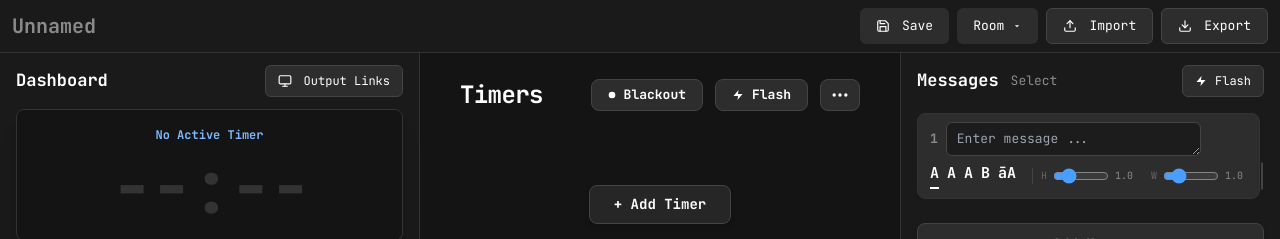
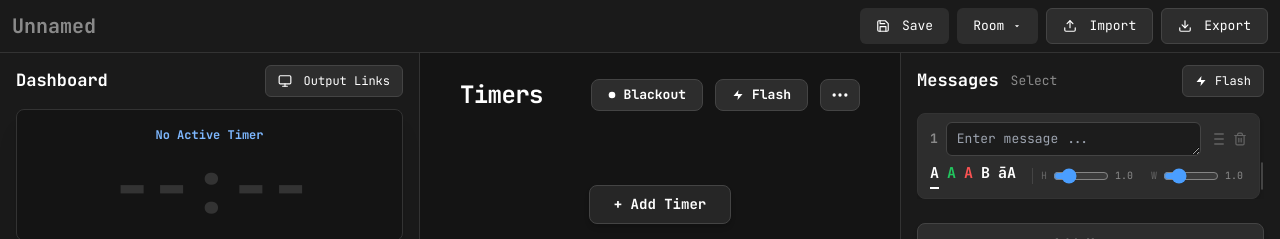
Before and after one commit to e1n7/stage-timer, a React (Vite) app: page / in a window 1280 px wide. Shown: the top 239 px of the page. Built offline with nearby package versions, Linux system fonts and the light colour scheme.

Commit message:
Messages: always-visible controls, red card on Show, active color highlight

```diff
--- a/src/App.tsx
+++ b/src/App.tsx
@@ -1627,8 +1627,11 @@ function App() {
           <div className="space-y-2 overflow-y-auto custom-scrollbar pr-1">{messages.map((msg, idx) => {
             const mFontH = getMessageFontSize(msg, 'fontHeight');
             const mFontW = getMessageFontSize(msg, 'fontWidth');
+            const isShown = messageShownId === msg.id;
+            const isMaximized = messageMaximizeId === msg.id;
+            const cardActive = isShown || isMaximized;
             return (
-            <div key={msg.id} className="group relative rounded-lg border border-[#333] bg-[#2d2d2d] px-3 py-2 shadow-md transition-opacity">
+            <div key={msg.id} className={`group relative rounded-lg px-3 py-2 shadow-md transition-colors ${cardActive ? 'bg-[#b02a2a] border border-[#c43c3c]' : 'border border-[#333] bg-[#2d2d2d]'}`}>
               {draggingMsgId === msg.id && <div className="absolute inset-0 z-20 rounded-lg bg-[#4a9eff]/10 pointer-events-none" />}
               {/* Whole card is the drag surface */}
               <div
@@ -1657,33 +1660,33 @@ function App() {
                       transformOrigin: 'left center'
                     }}
                   />
-                  {/* Drag grip + delete (visible on hover) */}
-                  <div className="flex items-center gap-1 opacity-0 group-hover:opacity-100 transition-opacity">
-                    <span className="px-1 text-[#555] hover:text-[#8a8a8a] cursor-grab active:cursor-grabbing" title="Drag to reorder">
+                  {/* Drag grip + delete (always visible) */}
+                  <div className="flex items-center gap-1">
+                    <span className={`px-1 cursor-grab active:cursor-grabbing ${cardActive ? 'text-white/70 hover:text-white' : 'text-[#555] hover:text-[#8a8a8a]'}`} title="Drag to reorder">
                       <svg width="12" height="14" viewBox="0 0 12 14" fill="currentColor"><rect x="1" y="1" width="10" height="2" rx="1"/><rect x="1" y="6" width="10" height="2" rx="1"/><rect x="1" y="11" width="10" height="2" rx="1"/></svg>
                     </span>
                     <button
                       type="button"
                       onClick={() => deleteMessage(msg.id)}
-                      className="flex items-center justify-center text-[#666] hover:text-[#fa5252]"
+                      className={`flex items-center justify-center ${cardActive ? 'text-white/70 hover:text-white' : 'text-[#666] hover:text-[#fa5252]'}`}
                       title="Delete message"
                     >
                       <svg width="14" height="14" viewBox="0 0 24 24" fill="none" stroke="currentColor" strokeWidth="2" strokeLinecap="round" strokeLinejoin="round"><polyline points="3 6 5 6 21 6"/><path d="M19 6v14a2 2 0 0 1-2 2H7a2 2 0 0 1-2-2V6m3 0V4a2 2 0 0 1 2-2h4a2 2 0 0 1 2 2v2"/><line x1="10" y1="11" x2="10" y2="17"/><line x1="14" y1="11" x2="14" y2="17"/></svg>
                     </button>
                   </div>
                 </div>
-                {/* Row 2: color swatches (text-colored) + bold + uppercase + font sliders */}
+                {/* Row 2: color swatches (always visible in their own colors) + bold + uppercase + font sliders */}
                 <div className="flex items-center gap-2">
                   {/* White swatch */}
-                  <button type="button" onClick={() => updateMessageColor(msg.id, '#ffffff')} className={`pb-0.5 text-[15px] font-bold transition-all border-b-2 ${msg.color === '#ffffff' ? 'border-[#ffffff]' : 'border-transparent hover:border-[#666]'}`} style={{ color: msg.color }}>A</button>
+                  <button type="button" onClick={() => updateMessageColor(msg.id, '#ffffff')} className={`pb-0.5 text-[15px] font-bold transition-all border-b-2 ${msg.color === '#ffffff' ? 'border-[#ffffff]' : 'border-transparent hover:border-[#888]'}`} style={{ color: '#ffffff' }} title="White text">A</button>
                   {/* Green swatch */}
-                  <button type="button" onClick={() => updateMessageColor(msg.id, '#22c55e')} className={`pb-0.5 text-[15px] font-bold transition-all border-b-2 ${msg.color === '#22c55e' ? 'border-[#22c55e]' : 'border-transparent hover:border-[#666]'}`} style={{ color: msg.color }}>A</button>
+                  <button type="button" onClick={() => updateMessageColor(msg.id, '#22c55e')} className={`pb-0.5 text-[15px] font-bold transition-all border-b-2 ${msg.color === '#22c55e' ? 'border-[#22c55e]' : 'border-transparent hover:border-[#888]'}`} style={{ color: '#22c55e' }} title="Green text">A</button>
                   {/* Red swatch */}
-                  <button type="button" onClick={() => updateMessageColor(msg.id, '#fa5252')} className={`pb-0.5 text-[15px] font-bold transition-all border-b-2 ${msg.color === '#fa5252' ? 'border-[#fa5252]' : 'border-transparent hover:border-[#666]'}`} style={{ color: msg.color }}>A</button>
+                  <button type="button" onClick={() => updateMessageColor(msg.id, '#fa5252')} className={`pb-0.5 text-[15px] font-bold transition-all border-b-2 ${msg.color === '#fa5252' ? 'border-[#fa5252]' : 'border-transparent hover:border-[#888]'}`} style={{ color: '#fa5252' }} title="Red text">A</button>
                   {/* Bold */}
-                  <button type="button" onClick={() => toggleMessageBold(msg.id)} className={`pb-0.5 text-[15px] transition-all border-b-2 ${msg.bold ? 'border-[#ffffff]' : 'border-transparent hover:border-[#666]'}`} style={{ color: msg.color, fontWeight: 700 }}>B</button>
+                  <button type="button" onClick={() => toggleMessageBold(msg.id)} className={`pb-0.5 text-[15px] transition-all border-b-2 ${msg.bold ? 'border-[#ffffff]' : 'border-transparent hover:border-[#888]'}`} style={{ color: '#ffffff', fontWeight: 700 }} title="Bold text">B</button>
                   {/* Uppercase */}
-                  <button type="button" onClick={() => toggleMessageUppercase(msg.id)} className={`pb-0.5 text-[15px] transition-all border-b-2 ${msg.uppercase ? 'border-[#ffffff]' : 'border-transparent hover:border-[#666]'}`} style={{ color: msg.color, fontWeight: 700 }}>āA</button>
+                  <button type="button" onClick={() => toggleMessageUppercase(msg.id)} className={`pb-0.5 text-[15px] transition-all border-b-2 ${msg.uppercase ? 'border-[#ffffff]' : 'border-transparent hover:border-[#888]'}`} style={{ color: '#ffffff', fontWeight: 700 }} title="Uppercase text">āA</button>
                   {/* Message font height slider */}
                   <div className="flex items-center gap-1.5 ml-2 border-l border-[#444] pl-2">
                     <span className="text-[10px] uppercase text-[#666]">H</span>
@@ -1709,7 +1712,7 @@ function App() {
                     <button
                       type="button"
                       onClick={() => showMessage(msg.id)}
-                      className={`flex items-center gap-1.5 px-2 py-1 text-[12px] font-bold transition-colors ${messageShownId === msg.id ? 'bg-[#4a9eff]/15 text-[#4a9eff]' : 'bg-[#1c1c1c] text-white hover:bg-[#252525]'}`}
+                      className={`flex items-center gap-1.5 px-2 py-1 text-[12px] font-bold transition-colors ${messageShownId === msg.id ? 'bg-[#e5484d]/90 text-white' : 'bg-[#1c1c1c] text-white hover:bg-[#252525]'}`}
                       title="Show message persistently on Output"
                     >
                       <span className={`inline-block h-2 w-2 rounded-full ${messageShownId === msg.id ? 'bg-[#4a9eff]' : 'bg-[#555]'}`} />
@@ -1718,7 +1721,7 @@ function App() {
                     <button
                       type="button"
                       onClick={() => maximizeMessage(msg.id)}
-                      className={`flex items-center justify-center border-l border-[#444] px-2 py-1 text-white transition-colors ${messageMaximizeId === msg.id ? 'bg-[#4a9eff]/15 text-[#4a9eff]' : 'bg-[#1c1c1c] hover:bg-[#252525]'}`}
+                      className={`flex items-center justify-center border-l border-[#444] px-2 py-1 text-white transition-colors ${messageMaximizeId === msg.id ? 'bg-[#e5484d]/90 text-white' : 'bg-[#1c1c1c] hover:bg-[#252525]'}`}
                       title="Maximize message (hide timer)"
                     >
                       <svg width="12" height="12" viewBox="0 0 24 24" fill="none" stroke="currentColor" strokeWidth="2" strokeLinecap="round" strokeLinejoin="round"><path d="M8 3H5a2 2 0 0 0-2 2v3m18 0V5a2 2 0 0 0-2-2h-3m0 18h3a2 2 0 0 0 2-2v-3M3 16v3a2 2 0 0 0 2 2h3"/></svg>
```
